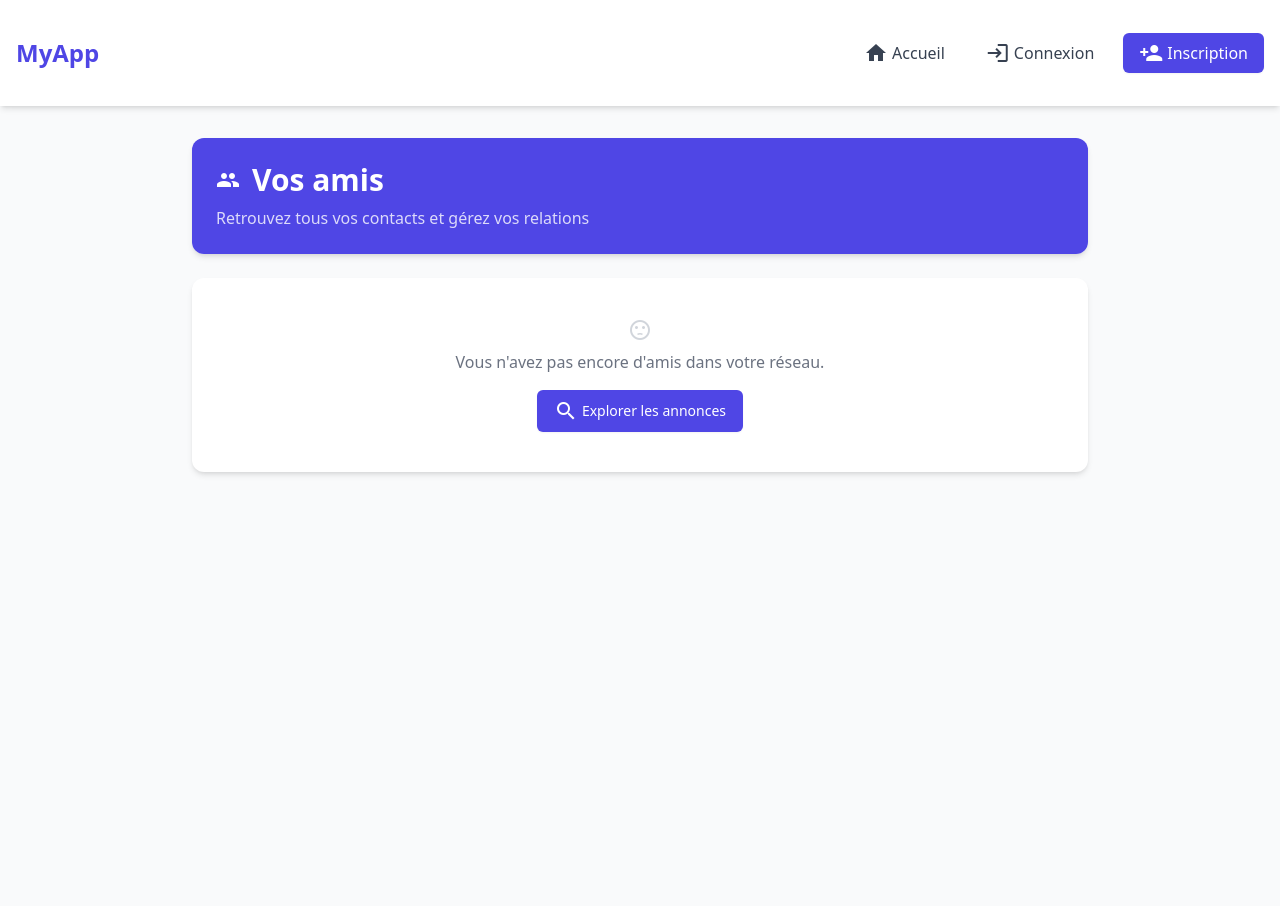
After one commit to Kazk12/Projet, a Symfony app: template templates/friends/friends.html.twig in a window 1280 px wide. The commit adds this page. Run offline with Twig, Linux system fonts and the light colour scheme; the template is opened without the code that fills it, so the values that code supplies are empty; style sheets or scripts are compiled from the project's sources; some libraries are stand-ins or nearby versions.

Commit message:
ADD : templates for friends, need to add some routes for this one like check profil of other user, message them

```diff
--- /dev/null
+++ b/templates/friends/friends.html.twig
@@ -0,0 +1,72 @@
+
+{% extends 'base.html.twig' %}
+
+{% block title %}Vos amis{% endblock %}
+
+{% block body %}
+<div class="min-h-screen bg-gray-50 py-8 px-4 sm:px-6 lg:px-8">
+    <div class="max-w-4xl mx-auto">
+        {# En-tête de la page #}
+        <div class="bg-white rounded-xl shadow-md overflow-hidden mb-6">
+            <div class="bg-indigo-600 p-6">
+                <h1 class="text-2xl sm:text-3xl font-bold text-white flex items-center">
+                    <span class="material-icons mr-3">people</span>
+                    Vos amis
+                </h1>
+                <p class="mt-2 text-white/80">Retrouvez tous vos contacts et gérez vos relations</p>
+            </div>
+        </div>
+
+        {# Liste des amis #}
+        <div class="bg-white rounded-xl shadow-md overflow-hidden">
+            {% if friends is empty %}
+                <div class="p-10 text-center">
+                    <span class="material-icons text-4xl text-gray-300 mb-2">sentiment_dissatisfied</span>
+                    <p class="text-gray-500">Vous n'avez pas encore d'amis dans votre réseau.</p>
+                    <a href="{{ path('app_home') }}" class="mt-4 inline-flex items-center px-4 py-2 border border-transparent rounded-md shadow-sm text-sm font-medium text-white bg-indigo-600 hover:bg-indigo-700 focus:outline-none focus:ring-2 focus:ring-offset-2 focus:ring-indigo-500">
+                        <span class="material-icons text-sm mr-1">search</span>
+                        Explorer les annonces
+                    </a>
+                </div>
+            {% else %}
+                <div class="grid grid-cols-1 sm:grid-cols-2 md:grid-cols-3 gap-6 p-6">
+                    {% for friend in friends %}
+                        <div class="bg-white border border-gray-200 rounded-lg shadow-sm overflow-hidden hover:shadow-md transition-shadow duration-200">
+                            <div class="p-5">
+                                <div class="flex items-center space-x-4">
+                                    <div class="h-12 w-12 rounded-full bg-indigo-100 flex items-center justify-center text-indigo-600 text-lg font-medium">
+                                        {{ friend.pseudo|slice(0, 1)|upper }}
+                                    </div>
+                                    <div class="flex-1 min-w-0">
+                                        <p class="text-sm font-medium text-gray-900 truncate">
+                                            {{ friend.pseudo }}
+                                        </p>
+
+                                    </div>
+                                </div>
+                                <div class="mt-4 flex justify-between">
+                                {# href="{{ path('app_user_profile', {id: friend.id}) }}" #}
+                                    <a  class="inline-flex items-center text-xs text-gray-800 hover:text-indigo-600">
+                                        <span class="material-icons text-sm mr-1">person</span>
+                                        Profil
+                                    </a>
+                                    {# href="{{ path('app_statut', {id: friend.id, statut: 'Blocked'}) }}"  #}
+                                    <a class="inline-flex items-center text-xs text-gray-800 hover:text-red-600">
+                                        <span class="material-icons text-sm mr-1">block</span>
+                                        Bloquer
+                                    </a>
+                                    {# href="{{ path('app_message_send', {id: friend.id}) }}" #}
+                                    <a  class="inline-flex items-center text-xs text-gray-800 hover:text-indigo-600">
+                                        <span class="material-icons text-sm mr-1">chat</span>
+                                        Message
+                                    </a>
+                                </div>
+                            </div>
+                        </div>
+                    {% endfor %}
+                </div>
+            {% endif %}
+        </div>
+    </div>
+</div>
+{% endblock %}
--- a/templates/profil/profil.html.twig
+++ b/templates/profil/profil.html.twig
@@ -1,4 +1,4 @@
-{# filepath: /c:/Users/Dev404/Desktop/Symfony/Projet/templates/profil/profil.html.twig #}
+
 {% extends 'base.html.twig' %}
 
 {% block title %}Votre profil{% endblock %}
@@ -106,7 +106,7 @@
                     </h3>
                 </div>
                 <div class="p-6 space-y-4">
-                    <a href="#" class="flex items-center text-gray-800 hover:text-indigo-600 transition-colors duration-200">
+                    <a href="{{ path('friends') }}" class="flex items-center text-gray-800 hover:text-indigo-600 transition-colors duration-200">
                         <span class="material-icons text-indigo-500 mr-2">group</span>
                         Voir tous mes amis
                     </a>
```
Also changed, not shown: src/Controller/StatutController.php (+17 -0 lines), src/Repository/StatutRepository.php (+18 -0 lines).
